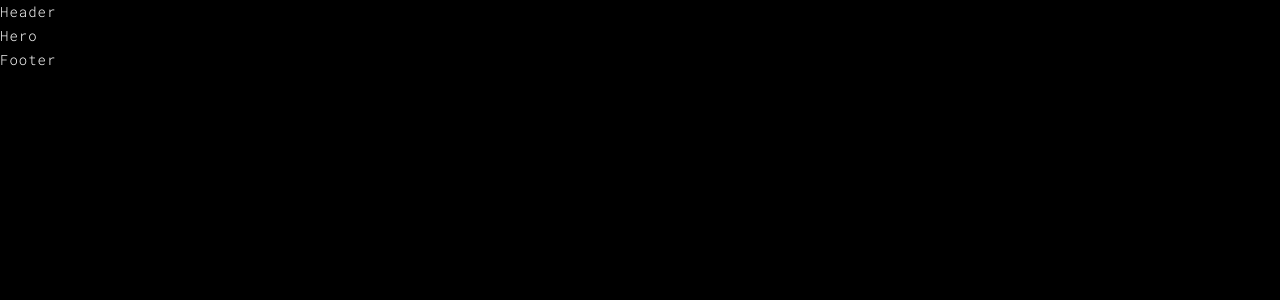
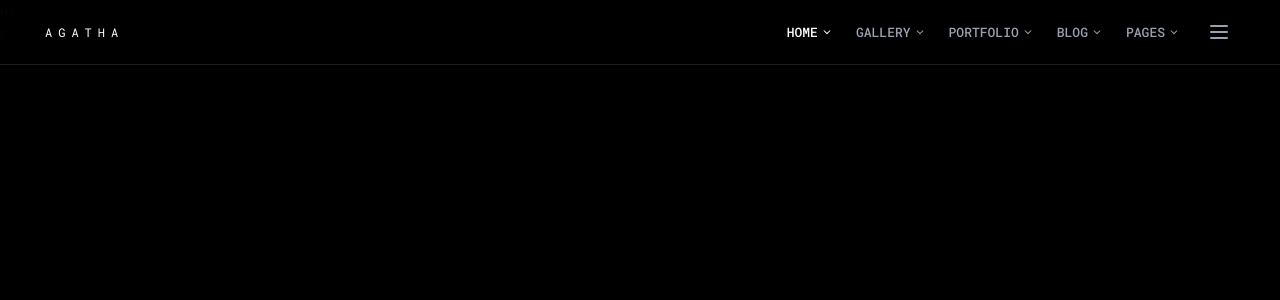
Before and after one commit to ahsanuldev/agatha, a Next.js app: page / in a window 1280 px wide. Shown: the top 300 px of the page. Built offline with nearby package versions, Linux system fonts and the light colour scheme.

Commit message:
feat: implement site-wide styles and header component with navigation menu support

```diff
--- a/app/globals.css
+++ b/app/globals.css
@@ -124,15 +124,9 @@ p {
   letter-spacing: 1px;
 }
 
-a, a:focus {
+a, a:focus, a:hover {
   text-decoration: none;
-  color: #987F28;
   outline: none;
-}
-
-a:hover {
-  text-decoration: none;
-  color: #B79932;
 }
 
 hr {
--- a/components/layout/Header.tsx
+++ b/components/layout/Header.tsx
@@ -1,5 +1,178 @@
-const Header = () => {
-  return <div>Header</div>;
+'use client';
+
+import React, { useState } from 'react';
+import Link from 'next/link';
+import { usePathname } from 'next/navigation';
+import { navItems, NavItem } from './navData';
+
+interface HeaderProps {
+  onMenuTrigger?: () => void;
+}
+
+const Header: React.FC<HeaderProps> = ({ onMenuTrigger }) => {
+  const [openDropdown, setOpenDropdown] = useState<string | null>(null);
+  const [mobileMenuOpen, setMobileMenuOpen] = useState(false);
+  const pathname = usePathname();
+
+  const isItemActive = (item: NavItem) => {
+    if (item.href === '/') return pathname === '/';
+    if (item.href !== '#') return pathname.startsWith(item.href);
+    return item.children?.some((child) => child.href === pathname);
+  };
+
+  return (
+    <header
+      id="header"
+      className="fixed top-0 inset-x-0 z-50 bg-black/95 backdrop-blur-md border-b border-neutral-800/80 transition-all duration-300"
+    >
+      <div className="header-inner w-full px-[15px] md:px-[45px] flex items-center justify-between h-16">
+        {/* Logo */}
+        <div id="logo" className="flex items-center">
+          <Link
+            href="/"
+            className="text-white text-[12px] font-normal uppercase tracking-[6px] hover:opacity-80 transition-opacity"
+          >
+            AGATHA
+          </Link>
+        </div>
+
+        {/* Right Section: Navigation Links & Mobile Trigger */}
+        <div className="flex items-center gap-6">
+          {/* Desktop Navigation Links */}
+          <nav className="hidden md:block">
+            <ul className="flex items-center gap-6 text-[13px] font-medium uppercase tracking-normal">
+              {navItems.map((item) => {
+                const active = isItemActive(item);
+                const hasChildren = item.children && item.children.length > 0;
+
+                return (
+                  <li
+                    key={item.label}
+                    className="relative group py-5"
+                    onMouseEnter={() => setOpenDropdown(item.label)}
+                    onMouseLeave={() => setOpenDropdown(null)}
+                  >
+                    <Link
+                      href={item.href}
+                      className={`flex items-center gap-1 transition-colors duration-200 ${
+                        active
+                          ? 'text-white font-medium'
+                          : 'text-gray-400 hover:text-white'
+                      }`}
+                    >
+                      <span>{item.label}</span>
+                      {hasChildren && (
+                        <svg
+                          className={`w-2.5 h-2.5 transition-transform duration-200 ${
+                            openDropdown === item.label
+                              ? 'rotate-180 text-white'
+                              : active
+                              ? 'text-white'
+                              : 'text-gray-400 group-hover:text-white'
+                          }`}
+                          fill="none"
+                          viewBox="0 0 24 24"
+                          stroke="currentColor"
+                          strokeWidth={2.5}
+                        >
+                          <path strokeLinecap="round" strokeLinejoin="round" d="M19 9l-7 7-7-7" />
+                        </svg>
+                      )}
+                    </Link>
+
+                    {/* Dropdown Menu */}
+                    {hasChildren && (
+                      <ul
+                        className={`absolute left-0 top-full min-w-[210px] bg-[#0c0c0c] border border-neutral-800 py-2 shadow-2xl transition-all duration-200 origin-top ${
+                          openDropdown === item.label
+                            ? 'opacity-100 visible translate-y-0'
+                            : 'opacity-0 invisible -translate-y-2 pointer-events-none'
+                        }`}
+                      >
+                        {item.children!.map((child) => (
+                          <li key={child.label}>
+                            <Link
+                              href={child.href}
+                              className={`flex items-center justify-between px-5 py-2.5 text-[12px] font-normal tracking-normal uppercase transition-colors text-gray-400 hover:text-white hover:bg-[#1c1c1c] ${
+                                child.href === pathname && child.href !== '#' ? 'text-white' : ''
+                              }`}
+                            >
+                              <span>{child.label}</span>
+                              {child.children && (
+                                <svg
+                                  className="w-2.5 h-2.5 text-neutral-400"
+                                  fill="none"
+                                  viewBox="0 0 24 24"
+                                  stroke="currentColor"
+                                  strokeWidth={2.5}
+                                >
+                                  <path strokeLinecap="round" strokeLinejoin="round" d="M9 5l7 7-7 7" />
+                                </svg>
+                              )}
+                            </Link>
+                          </li>
+                        ))}
+                      </ul>
+                    )}
+                  </li>
+                );
+              })}
+            </ul>
+          </nav>
+
+          {/* Hamburger Menu Icon */}
+          <div className="flex items-center">
+            <button
+              onClick={() => {
+                if (onMenuTrigger) onMenuTrigger();
+                setMobileMenuOpen((prev) => !prev);
+              }}
+              className="text-gray-400 hover:text-white p-1 flex items-center justify-center transition-colors focus:outline-none"
+              aria-label="Toggle menu"
+            >
+              <svg className="w-6 h-6" fill="none" viewBox="0 0 24 24" stroke="currentColor" strokeWidth={2}>
+                <path strokeLinecap="round" strokeLinejoin="round" d="M4 6h16M4 12h16M4 18h16" />
+              </svg>
+            </button>
+          </div>
+        </div>
+      </div>
+
+      {/* Mobile Menu Drawer */}
+      {mobileMenuOpen && (
+        <div className="md:hidden bg-[#0c0c0c] border-t border-neutral-800 px-6 py-4 space-y-4">
+          <ul className="space-y-3">
+            {navItems.map((item) => (
+              <li key={item.label}>
+                <Link
+                  href={item.href}
+                  onClick={() => setMobileMenuOpen(false)}
+                  className="block text-[13px] font-medium uppercase tracking-normal text-gray-400 hover:text-white transition-colors"
+                >
+                  {item.label}
+                </Link>
+                {item.children && (
+                  <ul className="pl-4 mt-2 space-y-2 border-l border-neutral-800">
+                    {item.children.map((child) => (
+                      <li key={child.label}>
+                        <Link
+                          href={child.href}
+                          onClick={() => setMobileMenuOpen(false)}
+                          className="block text-[12px] font-normal tracking-normal uppercase text-gray-400 hover:text-white transition-colors"
+                        >
+                          {child.label}
+                        </Link>
+                      </li>
+                    ))}
+                  </ul>
+                )}
+              </li>
+            ))}
+          </ul>
+        </div>
+      )}
+    </header>
+  );
 };
 
 export default Header;
--- a/components/layout/navData.ts
+++ b/components/layout/navData.ts
@@ -1,6 +1,7 @@
 export type NavLink = {
   label: string;
   href: string;
+  children?: NavLink[];
 };
 
 export type NavItem = {
@@ -11,13 +12,35 @@ export type NavItem = {
 
 export const navItems: NavItem[] = [
   {
+    label: 'Home',
+    href: '/',
+    children: [
+      { label: 'Single Image', href: '/' },
+      { label: 'Slideshow', href: '/slideshow' },
+      { label: 'Video Background', href: '/video-background' },
+      { label: 'Photo Wall', href: '/photo-wall' },
+    ],
+  },
+  {
+    label: 'Gallery',
+    href: '/portfolio',
+    children: [
+      { label: 'Carousel', href: '/portfolio' },
+      { label: 'Carousel Full', href: '/portfolio/carousel-full' },
+      { label: 'Slideshow', href: '/portfolio/slideshow' },
+      { label: 'Grid 3 Columns', href: '/portfolio/grid-3col' },
+      { label: 'Masonry 3 Columns', href: '/portfolio/masonry-3col' },
+    ],
+  },
+  {
     label: 'Portfolio',
     href: '/portfolio',
     children: [
       { label: 'All Work', href: '/portfolio' },
-      { label: 'Fashion', href: '/portfolio' },
-      { label: 'Portraits', href: '/portfolio' },
-      { label: 'Featured: Portfolio Single v.5', href: '/portfolio/5' },
+      { label: 'Fashion', href: '/portfolio/fashion' },
+      { label: 'Portraits', href: '/portfolio/portraits' },
+      { label: 'Outdoor', href: '/portfolio/outdoor' },
+      { label: 'Black & White', href: '/portfolio/black-and-white' },
     ],
   },
   {
@@ -25,23 +48,23 @@ export const navItems: NavItem[] = [
     href: '/blog',
     children: [
       { label: 'All Articles', href: '/blog' },
-      { label: 'The Truth About Photography', href: '/blog/the-truth-about-photography' },
+      { label: 'Single Post', href: '/blog/the-truth-about-photography' },
     ],
   },
   {
     label: 'Pages',
     href: '#',
     children: [
-      { label: 'About Me', href: '/about-me' },
+      { label: 'About Me', href: '/about' },
       { label: 'FAQ', href: '/faq' },
-      { label: 'Login/Register', href: '/login-register' },
+      { label: 'Login/Register', href: '/login' },
       { label: 'Contact', href: '/contact' },
     ],
   },
 ];
 
 export const offCanvasLinks: NavLink[] = [
-  { label: 'About Us', href: '/about-me' },
+  { label: 'About Us', href: '/about' },
   { label: 'Portfolio', href: '/portfolio' },
   { label: 'Articles', href: '/blog' },
   { label: 'Contact', href: '/contact' },
```
